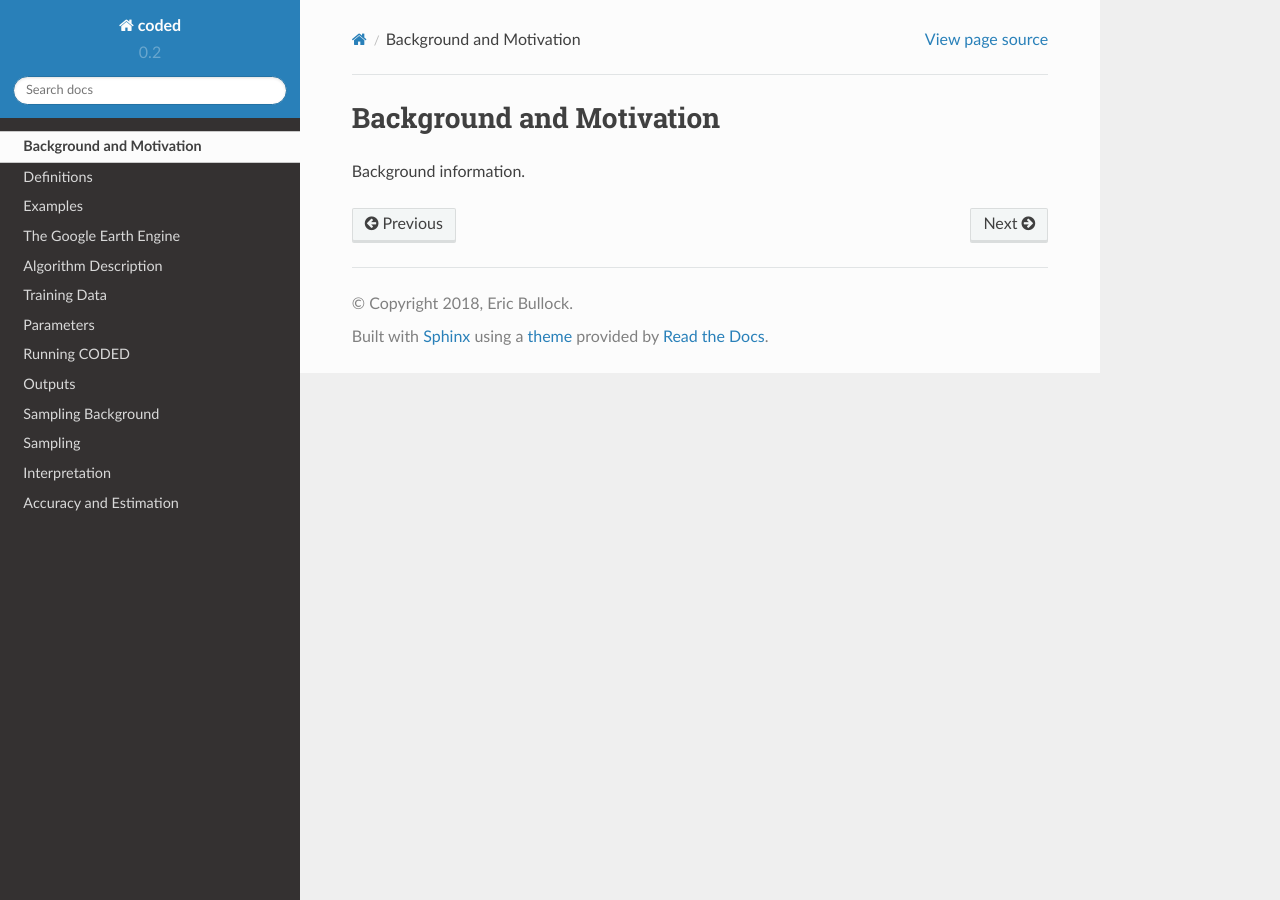
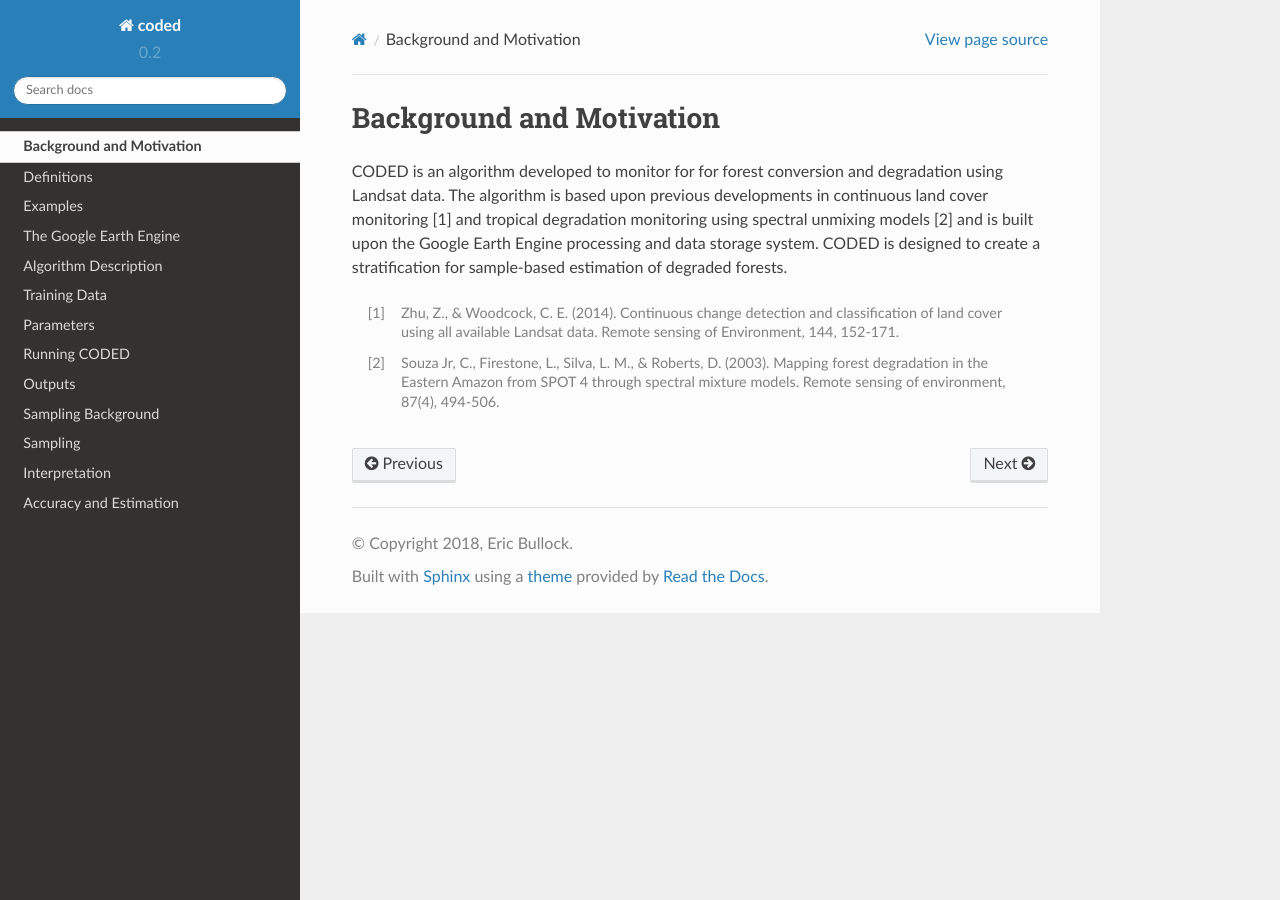
Before and after one commit to bullocke/coded, a Sphinx documentation site: the page built from docs/background.rst, in a window 1280 px wide. Built offline with Sphinx 7.4.7 and the Read the Docs theme 2.0.0, drawn with Linux system fonts in a browser that asks for light colours.

Commit message:
add link to docs

```diff
--- a/docs/background.rst
+++ b/docs/background.rst
@@ -1,4 +1,7 @@
 Background and Motivation
 =========================
 
-Background information.
+CODED is an algorithm developed to monitor for for forest conversion and degradation using Landsat data. The algorithm is based upon previous developments in continuous land cover monitoring [1] and tropical degradation monitoring using spectral unmixing models [2] and is built upon the Google Earth Engine processing and data storage system. CODED is designed to create a stratification for sample-based estimation of degraded forests.
+
+.. [1] Zhu, Z., & Woodcock, C. E. (2014). Continuous change detection and classification of land cover using all available Landsat data. Remote sensing of Environment, 144, 152-171.
+.. [2] Souza Jr, C., Firestone, L., Silva, L. M., & Roberts, D. (2003). Mapping forest degradation in the Eastern Amazon from SPOT 4 through spectral mixture models. Remote sensing of environment, 87(4), 494-506.
```
Also changed, not shown: README.md (+2 -3 lines), 7 other files.
